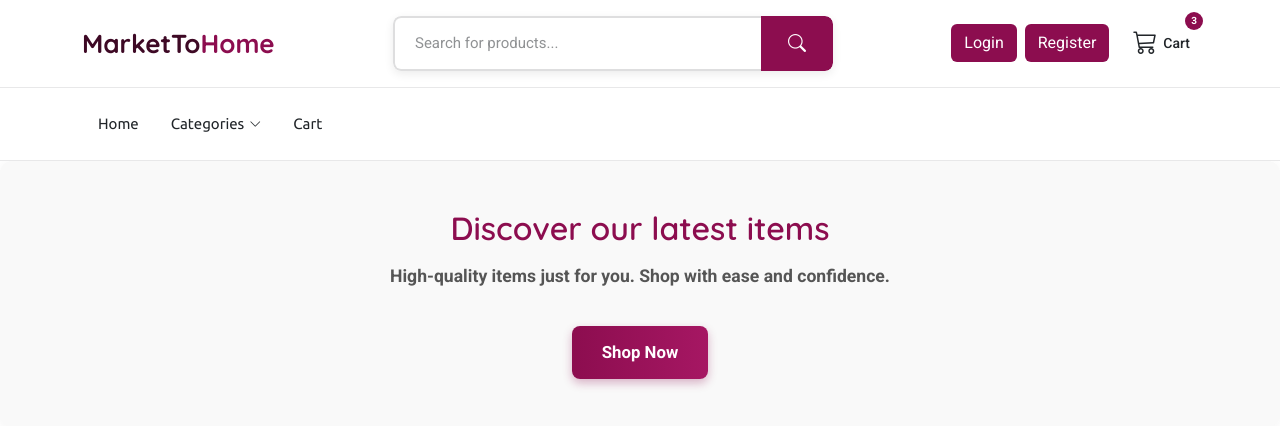
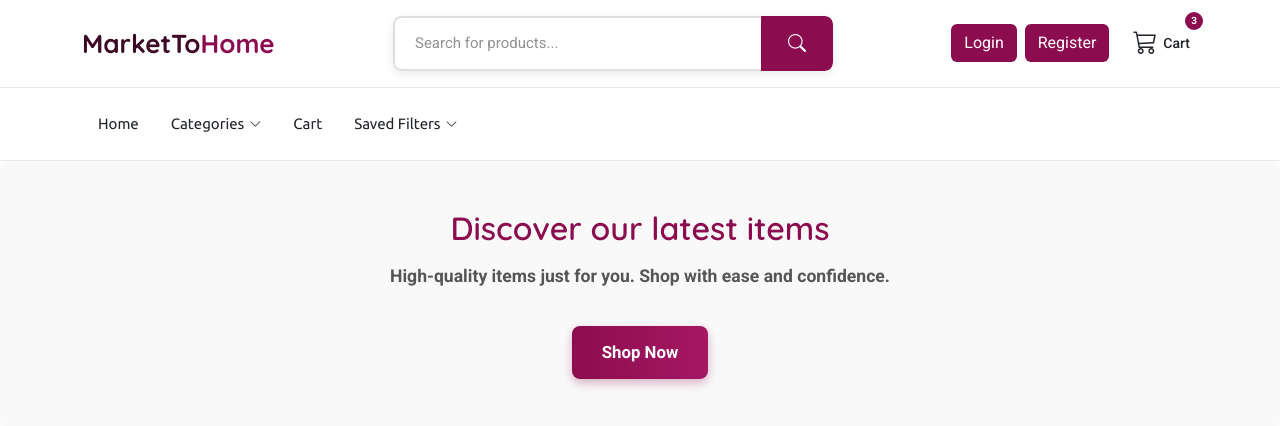
Before and after one commit to bozyurt21/SuperMarketApp, a Flask app: page / in a window 1280 px wide. Shown: the top 426 px of the page. Run offline with Flask 3, Linux system fonts and the light colour scheme; data that the repository does not hold is empty; some libraries are stand-ins or nearby versions.

Commit message:
Add saved filters dropdown

```diff
--- a/app/templates/base.html
+++ b/app/templates/base.html
@@ -180,6 +180,7 @@
               </ul>
             </li>
             <li><a href="">Cart</a></li>
+            <li class="dropdown"><a href="#"><span>Saved Filters</span> <i class="bi bi-chevron-down toggle-dropdown"></i></a>
 
           </ul>
         </nav>
```
